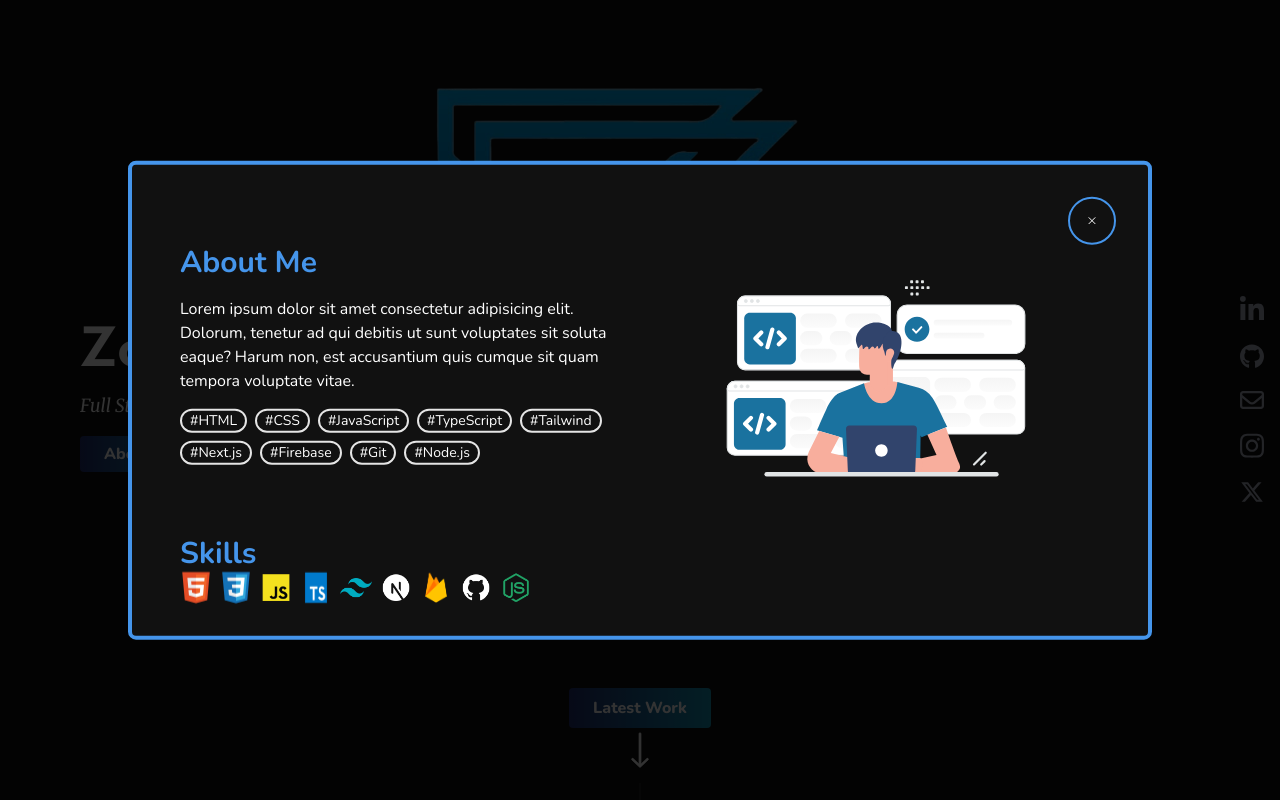
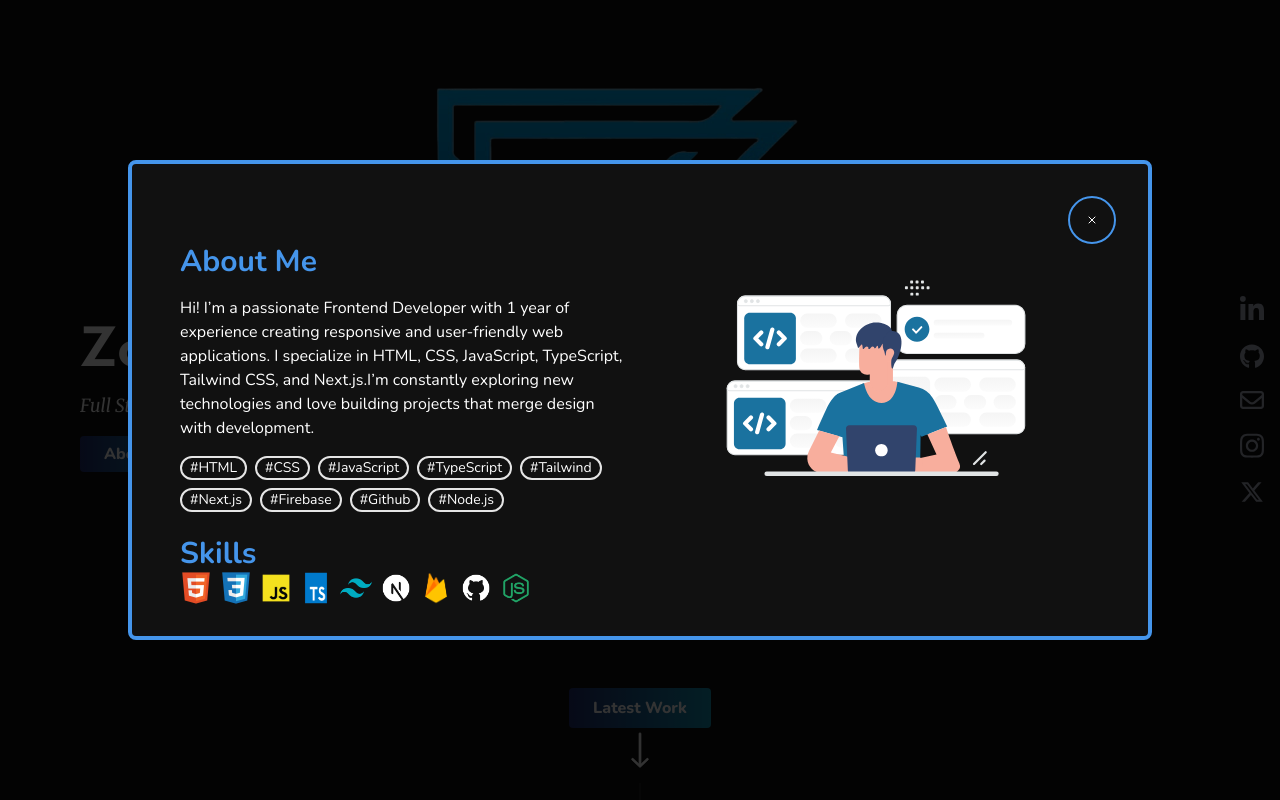
Before and after one commit to Zoha-Khan123/zoha-khan-protfolio, a Next.js app: page /main-page in a window 1280 px wide. Both pictures are taken after a click on the button "About Me". Built offline with nearby package versions, Linux system fonts and the light colour scheme.

Commit message:
add about section

```diff
--- a/src/app/about/page.tsx
+++ b/src/app/about/page.tsx
@@ -19,7 +19,7 @@ export default function AlertDialogDemo() {
     "Tailwind",
     "Next.js",
     "Firebase",
-    "Git",
+    "Github",
     "Node.js",
   ];
   return (
@@ -47,9 +47,7 @@ export default function AlertDialogDemo() {
               About Me
             </h1>
             <p className="text-sm md:text-base leading-relaxed">
-              Lorem ipsum dolor sit amet consectetur adipisicing elit. Dolorum,
-              tenetur ad qui debitis ut sunt voluptates sit soluta eaque? Harum
-              non, est accusantium quis cumque sit quam tempora voluptate vitae.
+            Hi! I’m a passionate Frontend Developer with 1 year of experience creating responsive and user-friendly web applications. I specialize in HTML, CSS, JavaScript, TypeScript, Tailwind CSS, and Next.js.I’m constantly exploring new technologies and love building projects that merge design with development.
             </p>
             <ul className="flex flex-wrap mt-2 gap-2">
               {tags.map((tag) => (
```
Also changed, not shown: public/Git.png (deleted).
